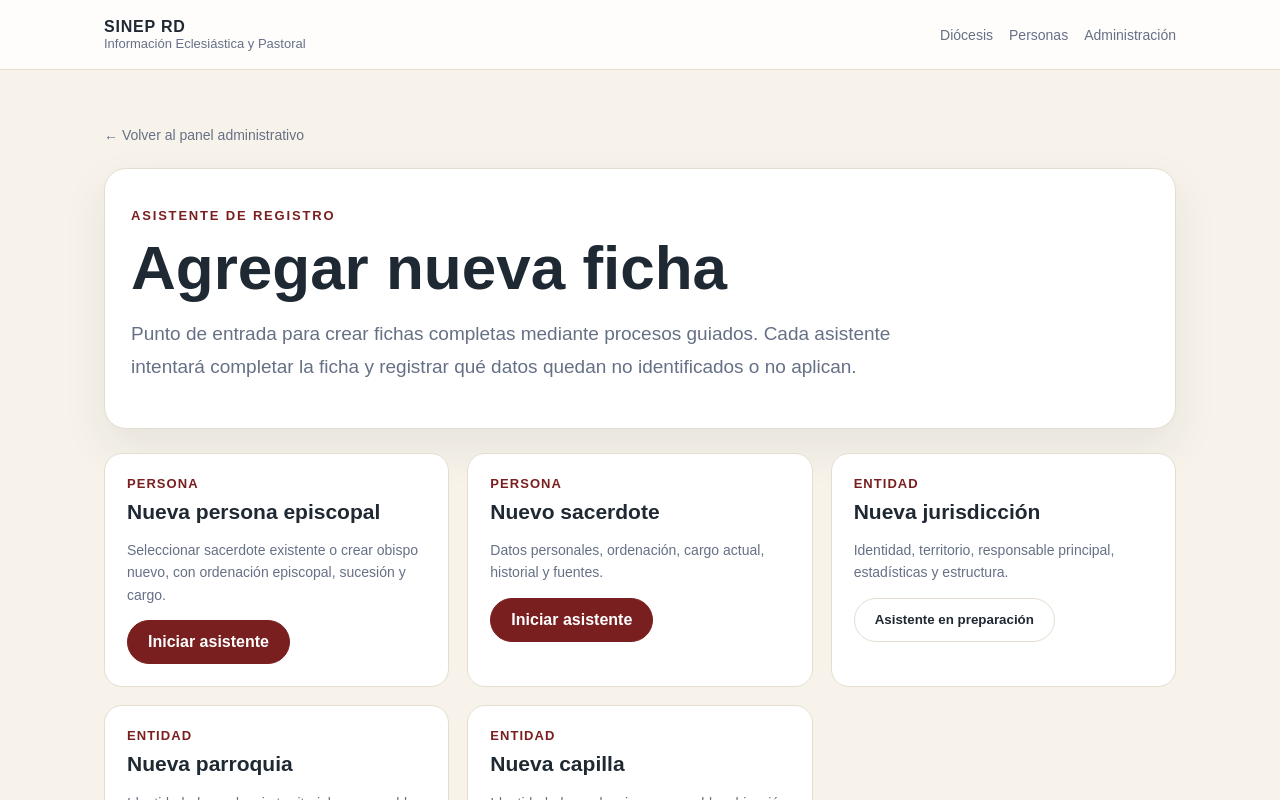
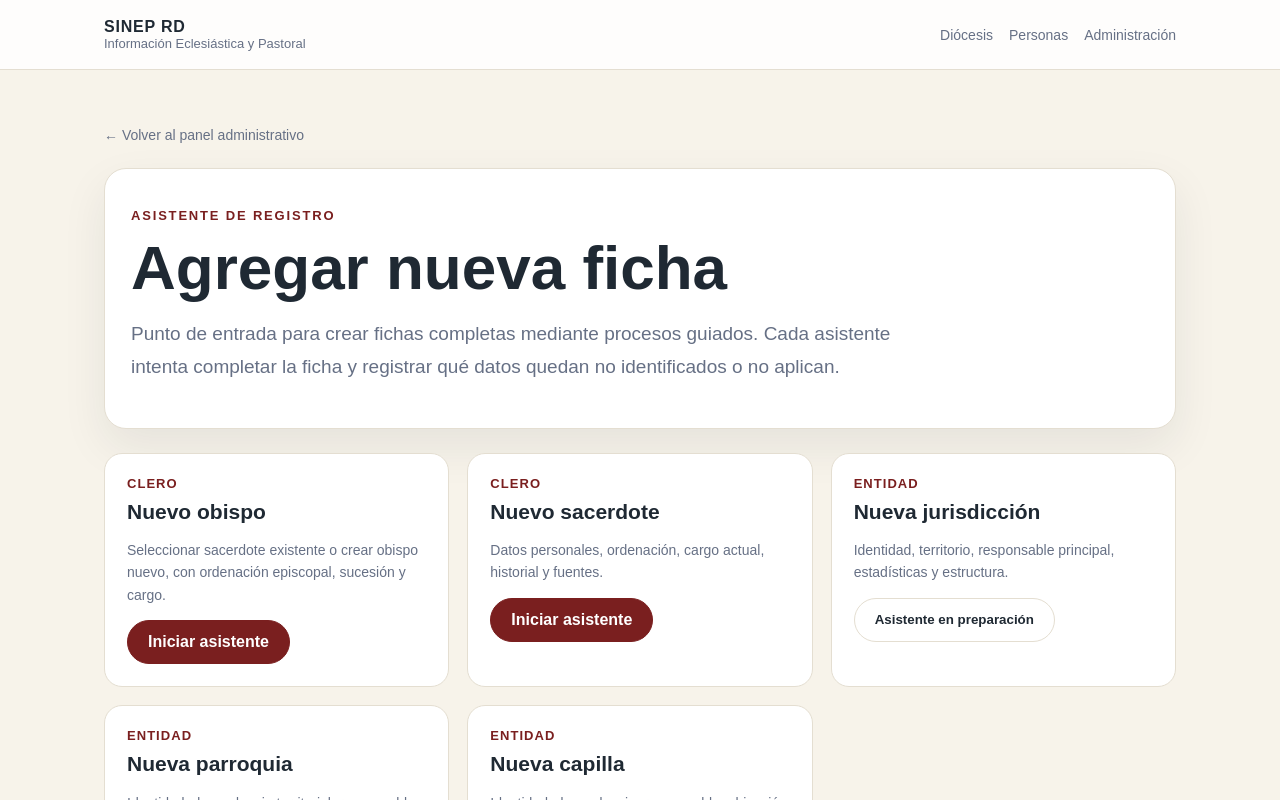
Before and after one commit to Jumen-UX/sinep-rd, a Next.js app: page /admin/nuevo in a window 1280 px wide. Shown: the top 800 px of the page. Built offline with nearby package versions, Linux system fonts and the light colour scheme.

Commit message:
Rename new record hub labels

```diff
--- a/src/app/admin/nuevo/page.tsx
+++ b/src/app/admin/nuevo/page.tsx
@@ -3,8 +3,8 @@
 import Link from 'next/link'
 
 const items = [
-  { title: 'Nueva persona episcopal', type: 'Persona', description: 'Seleccionar sacerdote existente o crear obispo nuevo, con ordenación episcopal, sucesión y cargo.', href: '/admin/nuevo/obispo' },
-  { title: 'Nuevo sacerdote', type: 'Persona', description: 'Datos personales, ordenación, cargo actual, historial y fuentes.', href: '/admin/nuevo/sacerdote' },
+  { title: 'Nuevo obispo', type: 'Clero', description: 'Seleccionar sacerdote existente o crear obispo nuevo, con ordenación episcopal, sucesión y cargo.', href: '/admin/nuevo/obispo' },
+  { title: 'Nuevo sacerdote', type: 'Clero', description: 'Datos personales, ordenación, cargo actual, historial y fuentes.', href: '/admin/nuevo/sacerdote' },
   { title: 'Nueva jurisdicción', type: 'Entidad', description: 'Identidad, territorio, responsable principal, estadísticas y estructura.', href: null },
   { title: 'Nueva parroquia', type: 'Entidad', description: 'Identidad, dependencia territorial, responsables, contacto y pastorales.', href: '/admin/nuevo/parroquia' },
   { title: 'Nueva capilla', type: 'Entidad', description: 'Identidad, dependencia, responsable, ubicación y notas.', href: '/admin/nuevo/capilla' },
@@ -18,7 +18,7 @@ export default function AdminNuevoPage() {
         <div>
           <p className="eyebrow">Asistente de registro</p>
           <h1>Agregar nueva ficha</h1>
-          <p className="lead">Punto de entrada para crear fichas completas mediante procesos guiados. Cada asistente intentará completar la ficha y registrar qué datos quedan no identificados o no aplican.</p>
+          <p className="lead">Punto de entrada para crear fichas completas mediante procesos guiados. Cada asistente intenta completar la ficha y registrar qué datos quedan no identificados o no aplican.</p>
         </div>
       </section>
       <section className="grid admin-modules">
```
